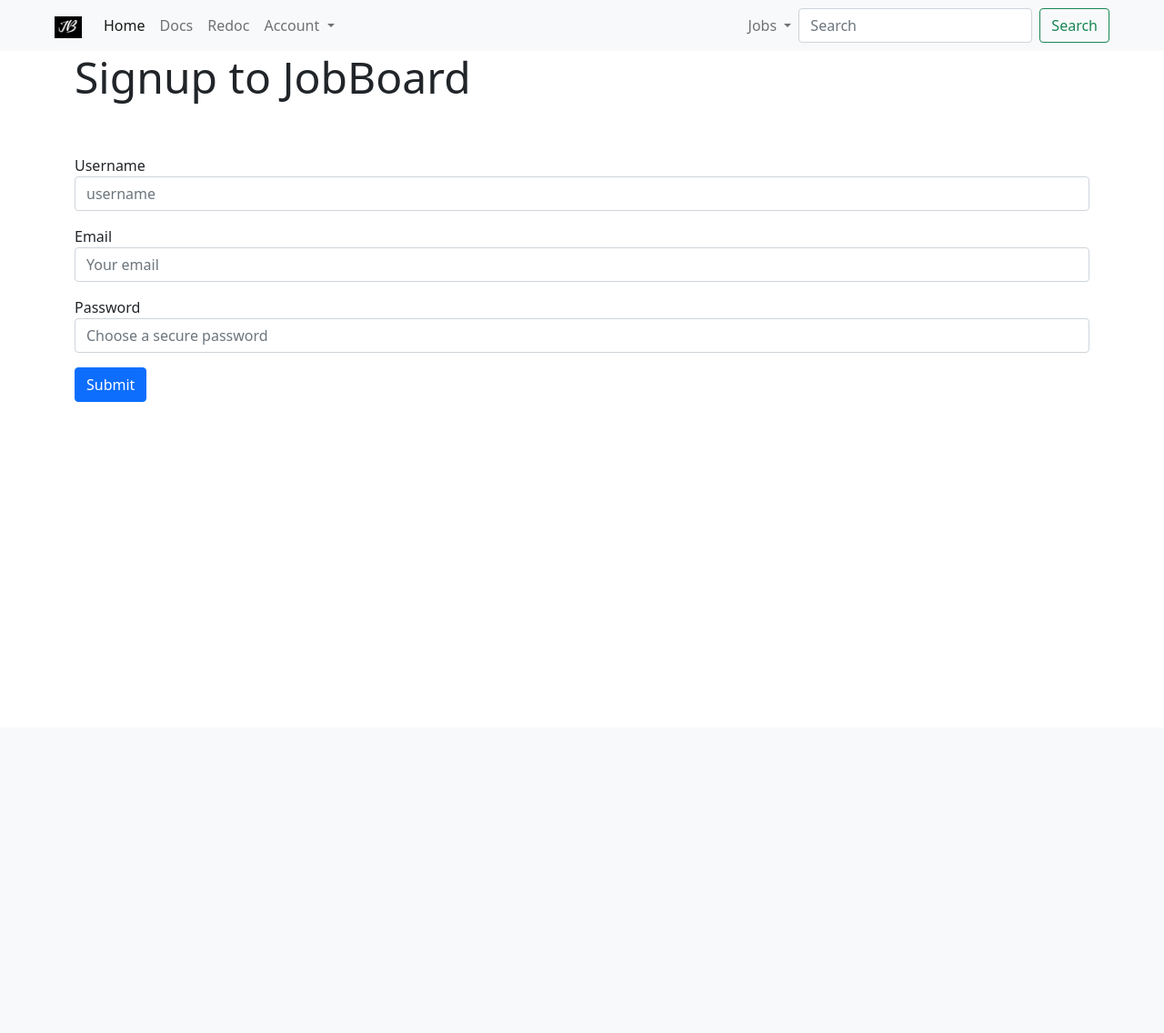
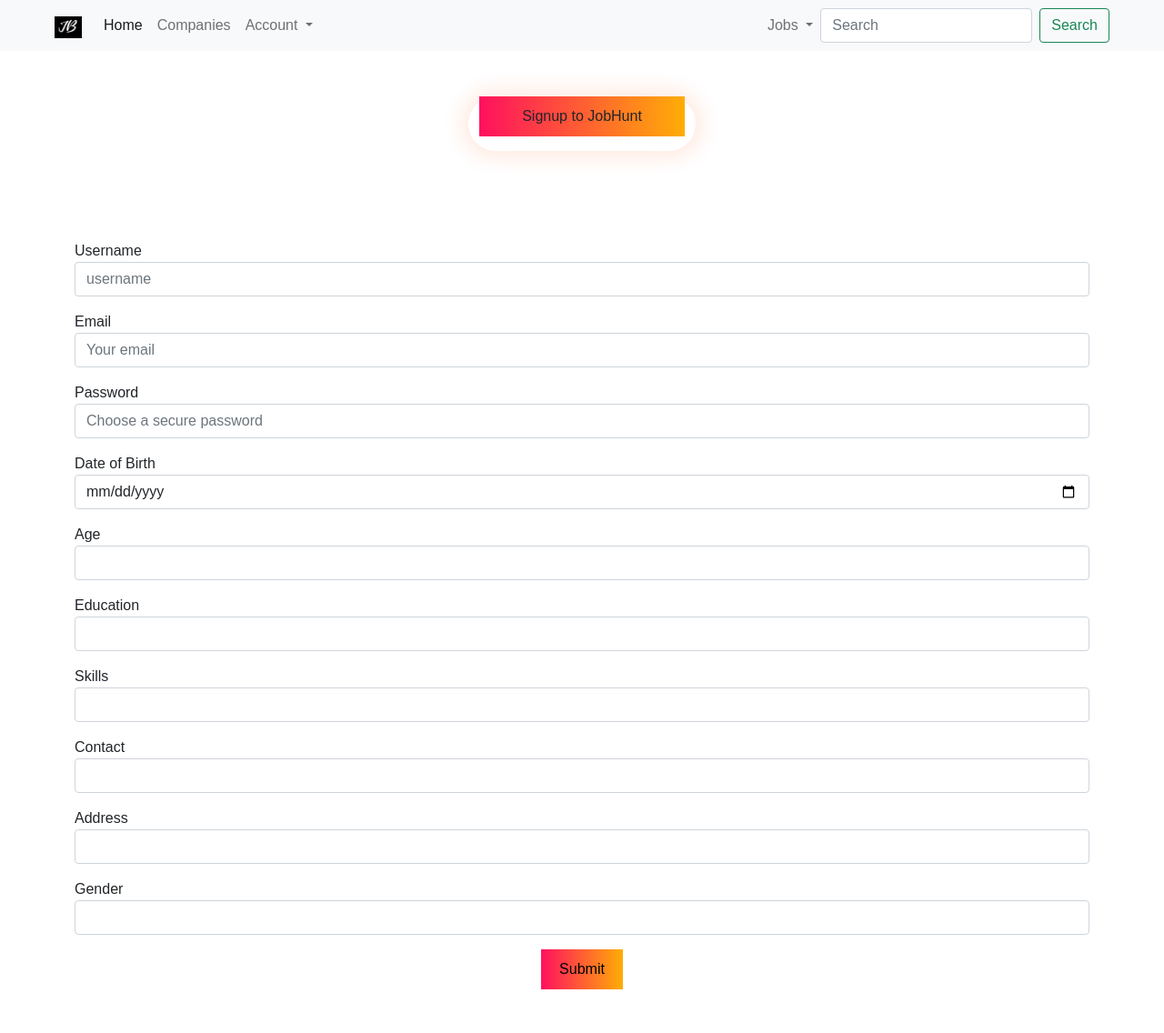
Before and after one commit to SSuchetha/online-job-portal, a FastAPI app: page /register/ in a window 1280 px wide. Shown: the whole page at 91% size. Before the commit the page ends 442 px from the top, so only its background shows below. Run offline with FastAPI, Linux system fonts and the light colour scheme; parts of the project's set-up code (start-up, migrations or seed data) failed here and were passed over; some libraries are stand-ins or nearby versions.

Commit message:
Changes to front-end

```diff
--- a/backend/templates/components/navbar.html
+++ b/backend/templates/components/navbar.html
@@ -12,11 +12,14 @@
           <a class="nav-link active" aria-current="page" href="/">Home</a>
         </li>
         <li class="nav-item">
+          <a class="nav-link" aria-current="page" href="/companies/">Companies</a>
+        </li>
+        <!--<li class="nav-item">
           <a class="nav-link" href="/docs/">Docs</a>
         </li>
         <li class="nav-item">
           <a class="nav-link" href="/redoc/">Redoc</a>
-        </li>
+        </li>-->
         <li class="nav-item dropdown">
           <a class="nav-link dropdown-toggle" href="#" id="navbarDropdown" role="button" data-bs-toggle="dropdown" aria-expanded="false">
             Account
@@ -24,8 +27,6 @@
           <ul class="dropdown-menu" aria-labelledby="navbarDropdown">
             <li><a class="dropdown-item" href="/register/">Signup</a></li>
             <li><a class="dropdown-item" href="/login/">Login</a></li>
-            <li><hr class="dropdown-divider"></li>
-            <li><a class="dropdown-item" href="#">Something else here</a></li>
           </ul>
         </li>
       </ul>
--- a/backend/templates/general_pages/homepage.html
+++ b/backend/templates/general_pages/homepage.html
@@ -2,7 +2,7 @@
 
 
 {% block title %}
-  <title>Job Board</title>
+  <title>JobHunt</title>
 {% endblock %}
 
 {% block content %}
@@ -15,6 +15,7 @@
       <h1 class="display-5">Find Jobs..</h1>
     </div>
   </div>
+  <!--<img src="home.jpg" alt="Not Found">-->
   <div class="row">
       {% for job in jobs %}
         <div class="col-lg-4 col-md-3 col-sm-10 mr-auto">
--- a/backend/templates/shared/base.html
+++ b/backend/templates/shared/base.html
@@ -6,6 +6,7 @@
     <meta name="nofoobar.com" content="Nofoobar">
     <link href="https://cdn.jsdelivr.net/npm/bootstrap@5.0.0-beta2/dist/css/bootstrap.min.css" rel="stylesheet" integrity="sha384-BmbxuPwQa2lc/FVzBcNJ7UAyJxM6wuqIj61tLrc4wSX0szH/Ev+nYRRuWlolflfl" crossorigin="anonymous">
     <link rel="stylesheet" href="//code.jquery.com/ui/1.12.1/themes/base/jquery-ui.css">
+    <link rel="stylesheet" href="login.css">
     {% block title %}
     {% endblock %}
 </head>
--- a/backend/templates/users/register.html
+++ b/backend/templates/users/register.html
@@ -3,12 +3,33 @@
 
 {% block title %}
   <title>Signup</title>
+  <style>
+    .button-box
+    {
+      width: 250px;
+      margin: 50px auto;
+      position: relative;
+      /*box-shadow: 0 0 20px 9px #ff61241f;*/
+    }
+
+    .toggle-btn
+    {
+      padding: 10px 20px;
+      background: linear-gradient(to right, #ff105f,#ffad06 );;
+      border: 0;
+      outline: none;
+      position: relative;
+    }
+  </style>
 {% endblock %}
 
 {% block content %}
   <div class="container">
     <div class="row">
-      <h5 class="display-5">Signup to JobBoard</h5>
+      <div class="button-box">
+        <center><p class="toggle-btn">Signup to JobHunt</p></center>
+      </div>
+      <!--<h5 class="display-5">Signup to JobHunt</h5>-->
       <div class="text-danger font-weight-bold">
           {% for error in errors %}
             <li>{{error}}</li>
@@ -30,7 +51,36 @@
           <label>Password</label>
           <input type="password" required placeholder="Choose a secure password" value="{{password}}" name="password" class="form-control">
         </div>
-        <button type="submit" class="btn btn-primary">Submit</button>
+        <div class="mb-3">
+          <label>Date of Birth</label>
+          <input type="date" required value="{{dob}}" name="dob" class="form-control">
+        </div>
+        <div class="mb-3">
+          <label>Age</label>
+          <input type="number" required value="{{age}}" name="age" class="form-control">
+        </div>
+        <div class="mb-3">
+          <label>Education</label>
+          <input type="text" required value="{{education}}" name="education" class="form-control">
+        </div>
+        <div class="mb-3">
+          <label>Skills</label>
+          <input type="text" required value="{{Skills}}" name="skills" class="form-control">
+        </div>
+        <div class="mb-3">
+          <label>Contact</label>
+          <input type="number" required value="{{contact}}" name="contact" class="form-control">
+        </div>
+        <div class="mb-3">
+          <label>Address</label>
+          <input type="text" required value="{{address}}" name="address" class="form-control">
+        </div>
+        <div class="mb-3">
+          <label>Gender</label>
+          <input type="text" required value="{{gender}}" name="gender" class="form-control">
+        </div>
+        <!--<button type="submit" class="btn btn-primary">Submit</button>-->
+        <center><button type="submit" class="toggle-btn">Submit</button></center>
       </form>
     </div>
   </div>
```
Also changed, not shown: backend/templates/auth/login.html (+26 -3 lines), backend/templates/components/cards.html (+8 -0 lines), backend/templates/jobs/detail.html (+7 -0 lines), companies.html (+4 -4 lines), 1 other file.
